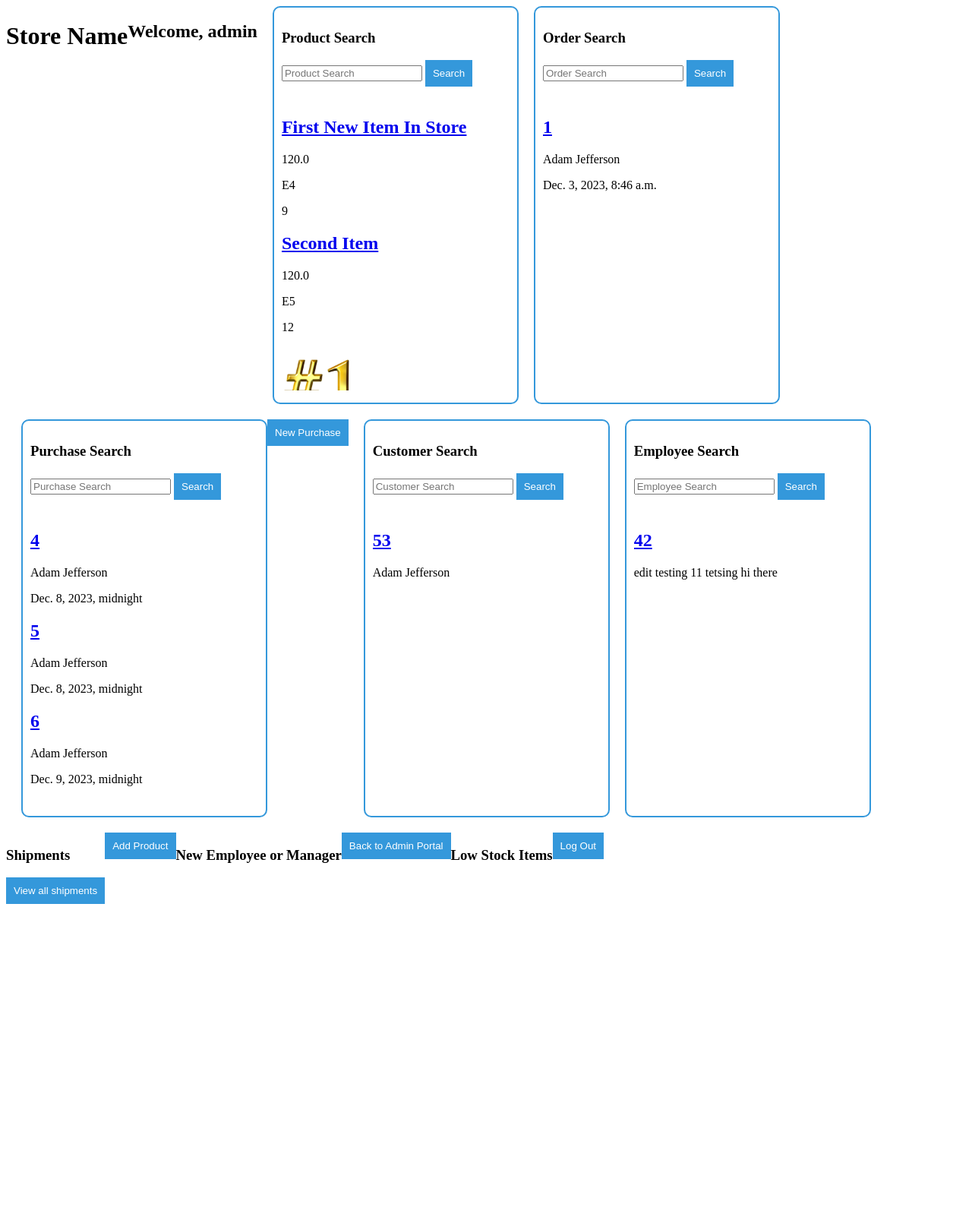
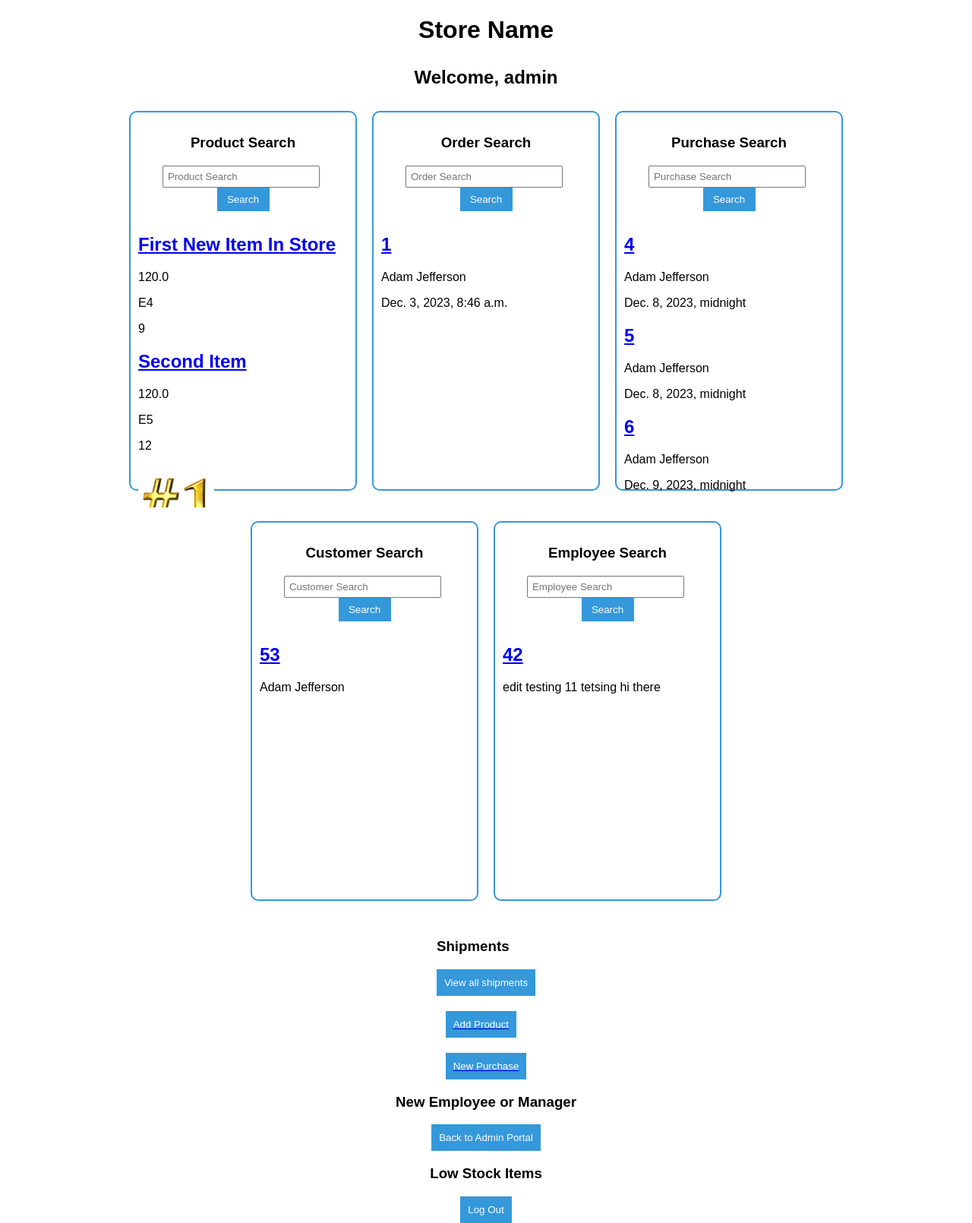
Before and after one commit to jakeymac/StoreMaster, a Django app: page /manage_store/40 in a window 1280 px wide. Shown: the whole page at 76% size. Before the commit the page ends 1190 px from the top, so only its background shows below. Run offline with Django 4.2, Linux system fonts and the light colour scheme; a user stored in the database is signed in; data comes from the database, SQL or seed files in the repository; both versions use the stored data as it was after the commit; data that the repository does not hold is empty.

Commit message:
adding employee views from management portal

```diff
--- a/StoreMaster/Products/models.py
+++ b/StoreMaster/Products/models.py
@@ -19,6 +19,7 @@ class Product(models.Model):
     product_description = models.CharField(max_length=1000)
     product_price = models.FloatField()
     product_location = models.CharField(max_length=10)
+    low_stock_quantity = models.IntegerField()
 
     def __str__(self):
         return self.product_name
--- a/StoreMaster/Products/templates/edit_product.html
+++ b/StoreMaster/Products/templates/edit_product.html
@@ -24,6 +24,9 @@
     {{ form.product_location }}
     <br>
 
+    <label for="{{ form.low_stock_quantity.id_for_label }}">Low Stock Quantity:</label>
+    {{ form.low_stock_quantity }}
+
     {{ form.store }}
 
     <button type="submit">Save</button>
--- a/StoreMaster/Products/templates/new_product.html
+++ b/StoreMaster/Products/templates/new_product.html
@@ -25,6 +25,9 @@
     {{ form.product_location }}
     <br>
 
+    <label for="{{ form.low_stock_quantity.id_for_label }}">Low Stock Quantity:</label>
+    {{ form.low_stock_quantity }}
+
     {{ form.store }}
 
     <button type="submit">Save</button>
--- /dev/null
+++ b/StoreMaster/Stores/templates/employee_view_customer.html
@@ -0,0 +1 @@
+customer time
--- /dev/null
+++ b/StoreMaster/Stores/templates/employee_view_employee.html
@@ -0,0 +1 @@
+employee time
--- /dev/null
+++ b/StoreMaster/Stores/templates/employee_view_product.html
@@ -0,0 +1 @@
+product time
--- a/StoreMaster/Stores/templates/manage_store.html
+++ b/StoreMaster/Stores/templates/manage_store.html
@@ -3,41 +3,86 @@
 
 <head>
     <style>
+        body {
+    display: flex;
+    flex-direction: column;
+    align-items: center;
+    font-family: Arial, sans-serif;
+    max-width: 1200px; /* Set your preferred max-width */
+    margin: 0 auto; /* Center the content */
+}
+
+h1 {
+    margin-bottom: 10px;
+}
+
+h2 {
+    margin-bottom: 20px;
+}
+
+.search-container {
+    display: flex;
+    justify-content: space-around;
+    flex-wrap: wrap;
+    margin-bottom: 20px;
+}
+
 .search-section {
     border: 2px solid #3498db;
     border-radius: 10px;
     padding: 10px;
-            margin-bottom: 20px;
-            display: inline-block;
+    margin: 10px;
     height: 500px;
     width: 300px;
     max-height: 500px;
-            margin-left: 20px; /* Adjusted margin-left */
+    box-sizing: border-box;
+}
+
+.search-section h3 {
+    text-align: center;
+}
+
+.search-section form {
+    text-align: center;
+    margin-bottom: 10px;
+}
+
+.search-section input {
+    padding: 5px;
+    width: 70%;
+    margin-right: 5px;
+}
+
+.search-section button {
+    padding: 8px;
+    width: 25%;
+    background-color: #3498db;
+    color: white;
+    border: none;
+    cursor: pointer;
+}
+
+.search-section button:hover {
+    background-color: #2980b9;
 }
 
 .search-results-section {
-            justify-content: center;
-            margin-top: 20px;
     overflow-y: auto;
     max-height: 380px;
 }
 
-        .product,
-        .order,
-        .purchase {
+.result-item {
     margin-bottom: 15px;
 }
 
-        img {
+img,
+#no-image {
     width: 100px;
     height: 100px;
     margin-bottom: 10px;
 }
 
 #no-image {
-            width: 100px;
-            height: 100px;
-            margin-bottom: 10px;
     border: 1px solid #2980b9;
 }
 
@@ -57,10 +102,29 @@
     color: #e74c3c;
 }
 
-        body {
+/* Additional styles for shipments and low stock items */
+.shipments-container {
     display: flex;
-            flex-wrap: wrap;
+    justify-content: space-around;
+    margin: 20px 0;
 }
+
+.shipment,
+.low-stock {
+    margin: 10px;
+    padding: 10px;
+    border: 2px solid #3498db;
+    border-radius: 10px;
+    box-sizing: border-box;
+}
+
+/* Additional styles for buttons on the same line */
+.extra-buttons {
+    display: flex;
+    justify-content: space-around;
+    margin-top: 20px;
+}
+
     </style>
 </head>
 
@@ -68,6 +132,8 @@
     <h1>Store Name</h1>
     <h2>Welcome, {{ request.user }}</h2>
 
+    <div class="search-container">
+        <!-- Product Search Section -->
         <div class="search-section">
             <h3>Product Search</h3>
             <form id="product-search-form" method="POST">
@@ -78,7 +144,7 @@
             {% if products %}
             <div class="search-results-section" id="product-results-div">
                 {% for product in products %}
-            <div class="product">
+                <div class="result-item">
                     {% if product.product_image %}
                     <img src="{{product.product_image.url}}" alt="{{product.product_name}}">
                     {% endif %}
@@ -94,6 +160,7 @@
             {% endif %}
         </div>
 
+        <!-- Order Search Section -->
         <div class="search-section">
             <h3>Order Search</h3>
             <form id="order-search-form" method="POST">
@@ -104,7 +171,7 @@
             {% if orders %}
             <div class="search-results-section" id="order-results-div">
                 {% for order in orders %}
-            <div class="order">
+                <div class="result-item order">
                     <a href="#"><h2>{{order.order_id}}</h2></a>
                     <p>{{order.customer_id.first_name}} {{order.customer_id.last_name}}</p>
                     <p>{{order.order_date}}</p>
@@ -116,6 +183,7 @@
             {% endif %}
         </div>
 
+        <!-- Purchase Search Section -->
         <div class="search-section">
             <h3>Purchase Search</h3>
             <form id="purchase-search-form" method="POST">
@@ -126,7 +194,7 @@
             {% if purchases %}
             <div class="search-results-section" id="purchase-results-div">
                 {% for purchase in purchases %}
-            <div class="purchase">
+                <div class="result-item purchase">
                     <a href="{% url 'Stores:employee_view_purchase' purchase.purchase_id %}"><h2>{{purchase.purchase_id}}</h2></a>
                     <p>{{purchase.customer_id.first_name}} {{purchase.customer_id.last_name}}</p>
                     <p>{{purchase.purchase_date}}</p>
@@ -137,12 +205,13 @@
             <h3 class="results-label">Sorry, no purchases found</h3>
             {% endif %}
         </div>
+    </div>
 
-    <a href="{% url 'Stores:new_purchase' request.session.store_id %}"><button>New Purchase</button></a>
-
-
+    <!-- Admin and Manager Sections -->
     {% if request.user.userinfo.account_type == "admin" or request.user.userinfo.account_type == "manager" %}
 
+        <div class="search-container">
+            <!-- Customer Search Section -->
             <div class="search-section">
                 <h3>Customer Search</h3>
                 <form id="customer-search-form" method="POST">
@@ -153,8 +222,8 @@
                 {% if customers %}
                 <div class="search-results-section" id="customer-results-div">
                     {% for customer in customers %}
-                <div class="customer">
-                    <a href="#"><h2>{{customer.user_id}}</h2></a>
+                    <div class="result-item customer">
+                        <a href="{% url 'Stores:employee_view_customer' customer.user_id %}"><h2>{{customer.user_id}}</h2></a>
                         <p>{{customer.first_name}} {{customer.last_name}}</p>
                     </div>
                     {% endfor %}
@@ -164,6 +233,7 @@
                 {% endif %}
             </div>
 
+            <!-- Employee Search Section -->
             <div class="search-section">
                 <h3>Employee Search</h3>
                 <form id="employee-search-form" method="POST">
@@ -174,8 +244,8 @@
                 {% if employees %}
                 <div class="search-results-section" id="employee-results-div">
                     {% for employee in employees %}
-                <div class="employee">
-                    <a href="#"><h2>{{employee.user_id}}</h2></a>
+                    <div class="result-item employee">
+                        <a href="{% url 'Stores:employee_view_employee' employee.user_id %}"><h2>{{employee.user_id}}</h2></a>
                         <p>{{employee.first_name}} {{employee.last_name}}</p>
                     </div>
                     {% endfor %}
@@ -184,45 +254,46 @@
                 <h3 class="results-label">Sorry, no employees found</h3>
                 {% endif %}
             </div>
+        </div>
 
+        <!-- Shipments Section -->
         <div>
             <h3>Shipments</h3>
             <div>
                 {% for shipment in shipments %}
+                    <div class="result-item shipment">
                         {{shipment.shipment_id}}
                         {{shipment.shipment_origin}}
                         {{shipment.expected_date}}
                         {{shipment_status}}
                         <a href="{% url 'Stores:view_shipment' shipment.shipment_id %}"><button>View Details</button></a>
+                    </div>
                 {% endfor %}
             </div>
             <a href="{% url 'Stores:view_all_shipments' request.session.store_id %}"><button>View all shipments</button></a>
-
         </div>
 
-        <a href="{% url 'Products:add_product' store_id=request.session.store_id %}"><button>Add Product</button></a>
+    <div id="extra-buttons-div">
+        <!-- Add Product Button -->
+        <a href="{% url 'Products:add_product' store_id=request.session.store_id %}"><button class="extra-buttons">Add Product</button></a>
+
+        <!-- New Purchase Button -->
+        <a href="{% url 'Stores:new_purchase' request.session.store_id %}"><button class="extra-buttons">New Purchase</button></a>
+    </div>
+
     {% endif %}
-    <!--Admin and manager only stuff-->
-
+    <!-- Admin and manager only stuff -->
 
     <h3>New Employee or Manager </h3>
 
+    <!-- Back to Admin Portal Button -->
     {% if request.user.userinfo.account_type == "admin" %}
     <a href="{% url 'Stores:admin_manage_stores' %}"><button>Back to Admin Portal</button></a>
     {% endif %}
 
     <h3>Low Stock Items</h3>
 
-    <!--TODO-Employees at the store,
-             product search,
-            make purchase,
-            make order
-            pull up customer account
-            shipments
-            look up purchases/orders
-            stock
-            log out button-->
-
+    <!-- Logout Button -->
     <a href="{% url 'Accounts:logout_employee' %}"><button>Log Out</button></a>
 
 </body>
--- /dev/null
+++ b/StoreMaster/Stores/templates/view_all_shipments.html
@@ -0,0 +1 @@
+View All Shipments
--- /dev/null
+++ b/StoreMaster/Stores/templates/view_shipment.html
@@ -0,0 +1 @@
+shipment time
--- a/StoreMaster/Stores/urls.py
+++ b/StoreMaster/Stores/urls.py
@@ -21,6 +21,9 @@ urlpatterns = [
     path('add_product_to_purchase/<int:store_id>/<int:product_id>/<int:quantity>',views.add_product_to_purchase,name="add_product_to_purchase"),
     path('employee_view_purchase/<int:purchase_id>',views.employee_view_purchase,name="employee_view_purchase"),
     path('view_shipment/<int:shipment_id>',views.view_shipment,name='view_shipment'),\
-    path('view_all_shipments/<int:store_id>',views.view_shipment,name='view_all_shipments')
+    path('view_all_shipments/<int:store_id>',views.view_all_shipments,name='view_all_shipments'),
+    path('employee_view_customer/<int:customer_id>',views.employee_view_customer,name='employee_view_customer'),
+    path('employee_view_employee/<int:employee_id>',views.employee_view_employee,name='employee_view_employee'),
+    path('employee_view_product/<int:product_id>',views.employee_view_product,name='employee_view_product'),
 
 ]
--- a/StoreMaster/Stores/views.py
+++ b/StoreMaster/Stores/views.py
@@ -12,6 +12,7 @@ from django.contrib.auth.models import User
 from django.db.models import Q
 from django.forms.models import model_to_dict
 
+from django.contrib import messages
 from django.contrib.auth.decorators import login_required
 from django.contrib.auth.hashers import make_password
 
@@ -267,9 +268,42 @@ def manage_store_redirect_from_home(request):
         return render(request,"manage_store_home.html",{"load":True})
     return HttpResponse("testing MANAGE STORE REDIRECT")
 
+def employee_view_customer(request,customer_id):
+    customer = CustomerInfo.objects.get(user_id=customer_id)
+
+    context={"customer":customer}
+    return render(request,"employee_view_customer.html",context=context)
+
+def employee_view_employee(request,employee_id):
+    user_info = UserInfo.objects.get(user_id=employee_id)
+    user = User.objects.get(userinfo=user_info)
+    employee = EmployeeInfo.objects.get(user=user)
+
+    context={"employee":employee}
+    return render(request,"employee_view_employee.html",context=context)
+
+
+def employee_view_product(request,product_id):
+    product = Product.objects.get(product_id=product_id)
+    context={"product":product}
+
+    return render(request,"employee_view_product.html",context=context)
+
+def view_shipment(request,shipment_id):
+    shipment = Shipment.objects.get(shipment_id=shipment_id)
+    context = {"shipment":shipment}
+    return render(request,"view_shipment.html",context=context)
+
+def view_all_shipments(request,store_id):
+    store = Store.objects.get(store_id=store_id)
+    shipments = Shipment.objects.filter(destination_store=store)
+
+    context={"shipments":shipments}
+    return render(request,"view_all_shipments.html",context=context)
 
 @login_required(login_url='/login_employee')
 def manage_store(request,store_id):
+    messages.error(request,"HELLO WORLD")
     store = Store.objects.get(store_id=store_id)
     products = Product.objects.filter(store=store)
     orders = Order.objects.filter(store=store)
@@ -647,12 +681,6 @@ def confirm_store_registration(request):
 
     return HttpResponse("HI")
 
-def view_shipment(request,shipment_id):
-    print(shipment_id)
-    pass
-def view_all_shipments(request,store_id):
-    pass
-
 
 
 #TODO delete this function, not being used:
```
Also changed, not shown: StoreMaster/Products/migrations/0008_product_low_stock_quantity.py (added), StoreMaster/db.sqlite3. Lines whose indentation alone changed are shown as unchanged.
